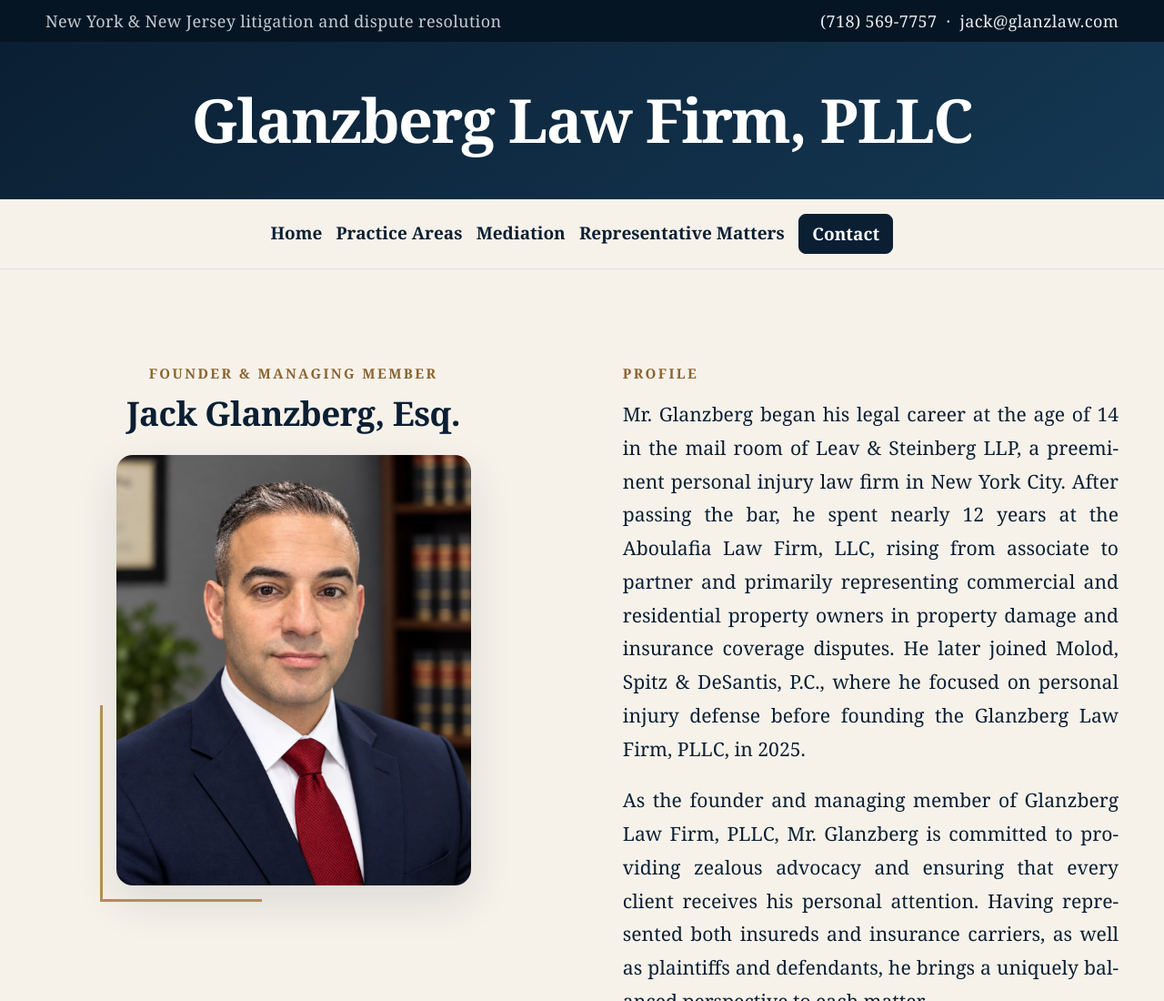
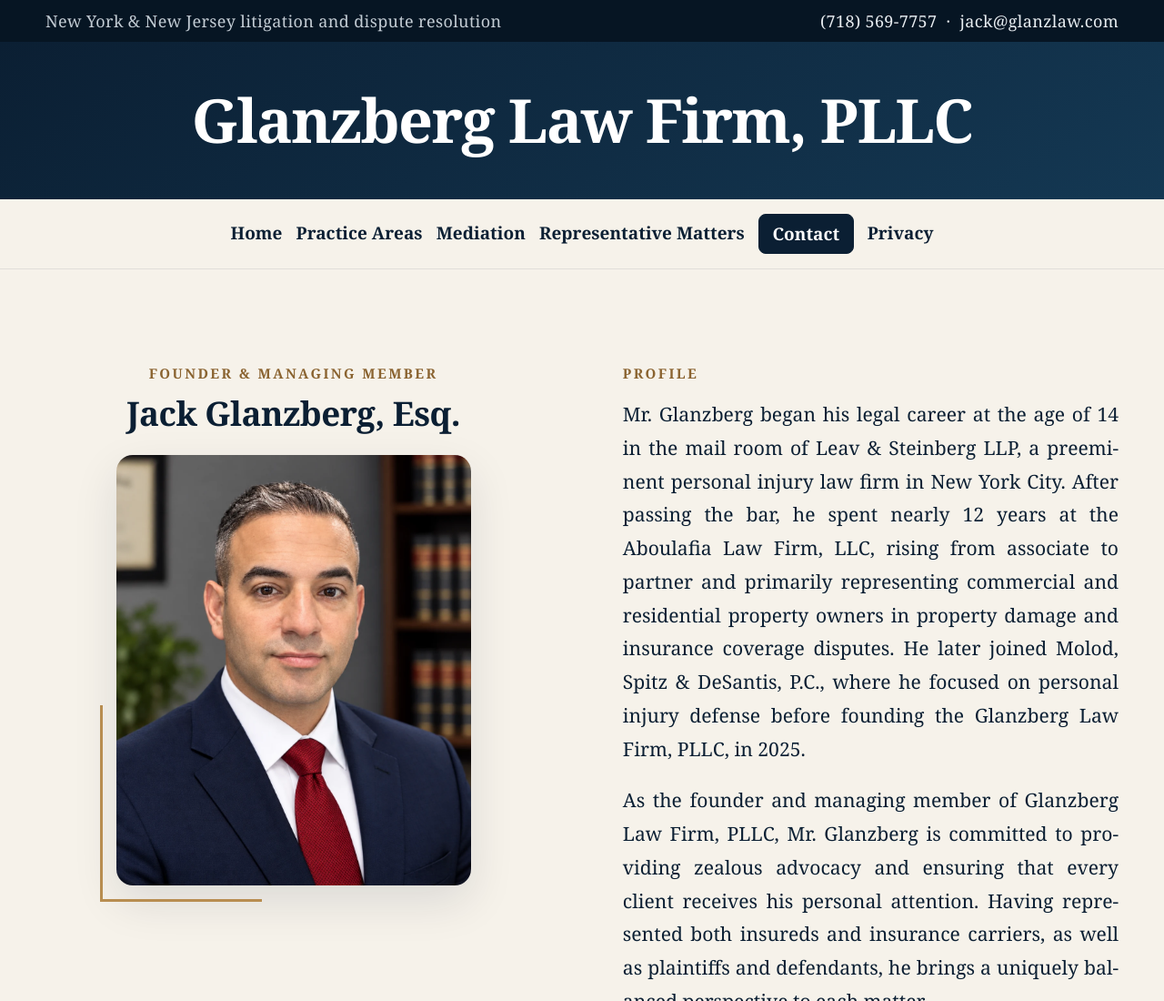
Before and after one commit to Glanzberg-Web/GlanzLaw, a plain HTML site: page jack-glanzberg.html in a window 1280 px wide. Shown: the top 1100 px of the page at 91% size. Drawn offline with Linux system fonts and the light colour scheme.

Commit message:
Make privacy notice accessible from every full-site navigation

```diff
--- a/jack-glanzberg.html
+++ b/jack-glanzberg.html
@@ -27,7 +27,7 @@
     <div class="container header-inner">
 
       <button class="nav-toggle" type="button" data-nav-toggle aria-label="Toggle primary navigation" aria-expanded="false" aria-controls="primary-nav">Menu</button>
-      <nav id="primary-nav" class="nav" data-nav aria-label="Primary navigation"><a href="jack.html">Home</a><a href="practice-areas.html">Practice Areas</a><a href="mediation.html">Mediation</a><a href="representative-matters.html">Representative Matters</a><a class="button button--small" href="contact.html">Contact</a></nav>
+      <nav id="primary-nav" class="nav" data-nav aria-label="Primary navigation"><a href="jack.html">Home</a><a href="practice-areas.html">Practice Areas</a><a href="mediation.html">Mediation</a><a href="representative-matters.html">Representative Matters</a><a class="button button--small" href="contact.html">Contact</a><a href="privacy.html">Privacy</a></nav>
     </div>
   </header>
   <main id="main" tabindex="-1">
```
